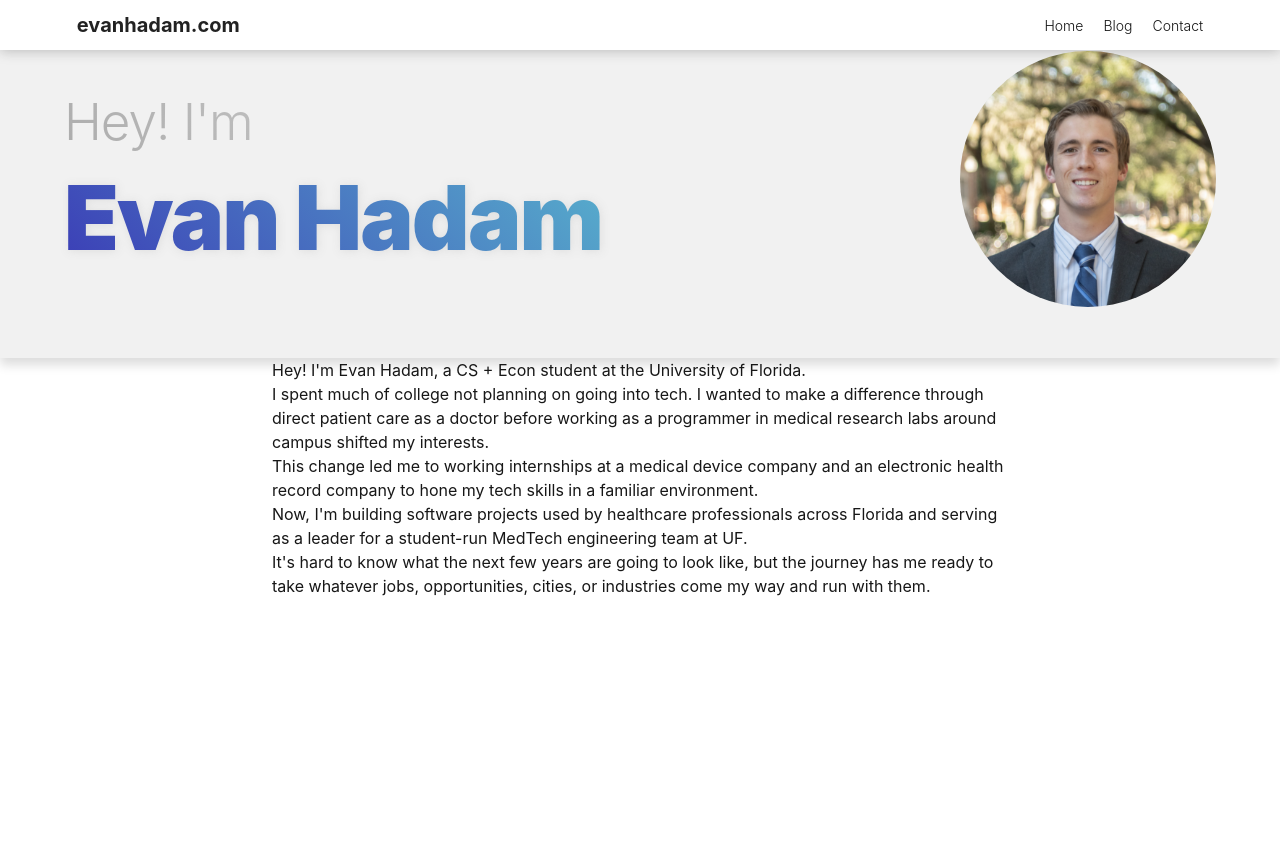
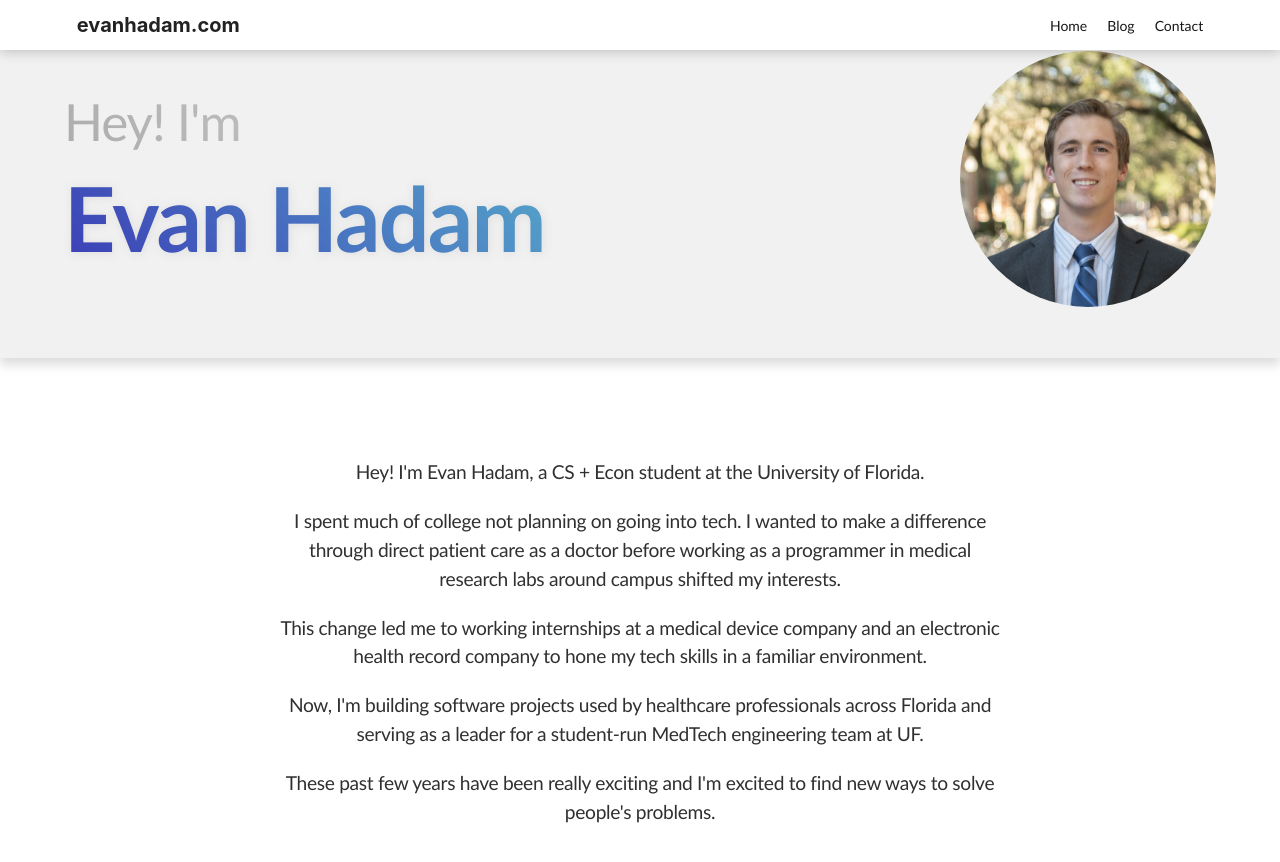
Before and after one commit to evanhadam/personal-website, a Next.js app: page / in a window 1280 px wide. Shown: the top 862 px of the page. Before the commit the page ends 800 px from the top, so only its background shows below. Built offline with nearby package versions, Linux system fonts and the light colour scheme.

Commit message:
CSS for body text

```diff
--- a/pages/index.tsx
+++ b/pages/index.tsx
@@ -1,8 +1,10 @@
 import React from 'react';
+import styles from '../styles/Home.module.css';
 import HomeHeader from '../components/HomeHeader';
 import ExperienceCard from '../components/ExperienceCard';
 import CenteredContainer from '../components/CenteredContainer';
 import SiteHead from '@/components/SiteHead';
+import Spacer from '@/components/Spacer';
 
 export default function Home() {
   return (
@@ -13,26 +15,27 @@ export default function Home() {
 
       <HomeHeader />
 
+      <Spacer bottom={100} />
+
       <div id="about">
         <CenteredContainer>
-          <p>
+          <p className={styles.contentText}>
             Hey! I'm Evan Hadam, a CS + Econ student at the University of Florida.
           </p>
-          <p>
+          <p className={styles.contentText}>
             I spent much of college not planning on going into tech. I wanted to make a difference through direct patient care
             as a doctor before working as a programmer in medical research labs around campus shifted my interests.
           </p>
-          <p>
+          <p className={styles.contentText}>
             This change led me to working internships at a medical device company and an electronic health record company
             to hone my tech skills in a familiar environment.
           </p>
-          <p>
+          <p className={styles.contentText}>
             Now, I'm building software projects used by healthcare professionals across Florida and serving as a leader for a
             student-run MedTech engineering team at UF.
           </p>
-          <p>
-            It's hard to know what the next few years are going to look like, but the journey has me ready to take whatever
-            jobs, opportunities, cities, or industries come my way and run with them.
+          <p className={styles.contentText}>
+            These past few years have been really exciting and I'm excited to find new ways to solve people's problems.
           </p>
         </CenteredContainer>
       </div>
--- a/styles/Home.module.css
+++ b/styles/Home.module.css
@@ -3,5 +3,11 @@
 }
 
 .contentText {
-
+    text-align: center;
+    letter-spacing: -0.02rem;
+    color: #313030;
+    line-height: 1.5;
+    font-size: 1.2rem;
+    margin: 20px 1px;
+    font-weight: 370;
 }
--- a/styles/globals.css
+++ b/styles/globals.css
@@ -19,6 +19,11 @@ body {
   background: var(--background);
   padding: 0;
   margin: 0;
-  font-family: 'Inter', -apple-system, BlinkMacSystemFont, 'Segoe UI', 'Roboto',
-    'Oxygen', 'Ubuntu', 'Cantarell', sans-serif;
+  font-family: 'Gill Sans', -apple-system, BlinkMacSystemFont, "Segoe UI", "Roboto", "Oxygen", "Ubuntu", "Cantarell", "Fira Sans", "Droid Sans", "Helvetica Neue", sans-serif;
 }
+
+p {
+  text-align: left;
+  color: #343131;
+  font-family: 'Gill Sans', -apple-system, BlinkMacSystemFont, "Segoe UI", "Roboto", "Oxygen", "Ubuntu", "Cantarell", "Fira Sans", "Droid Sans", "Helvetica Neue", sans-serif;
+}
```
